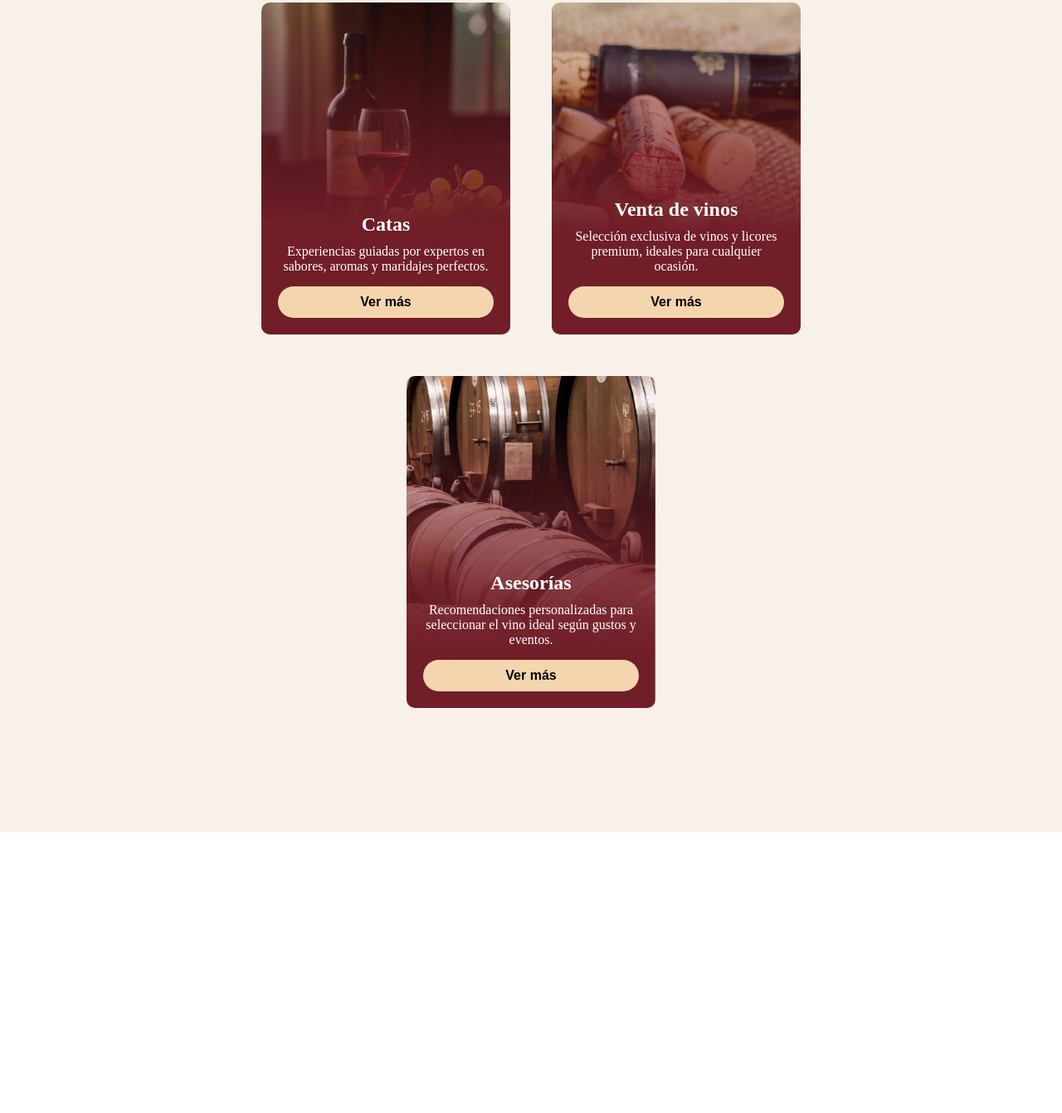
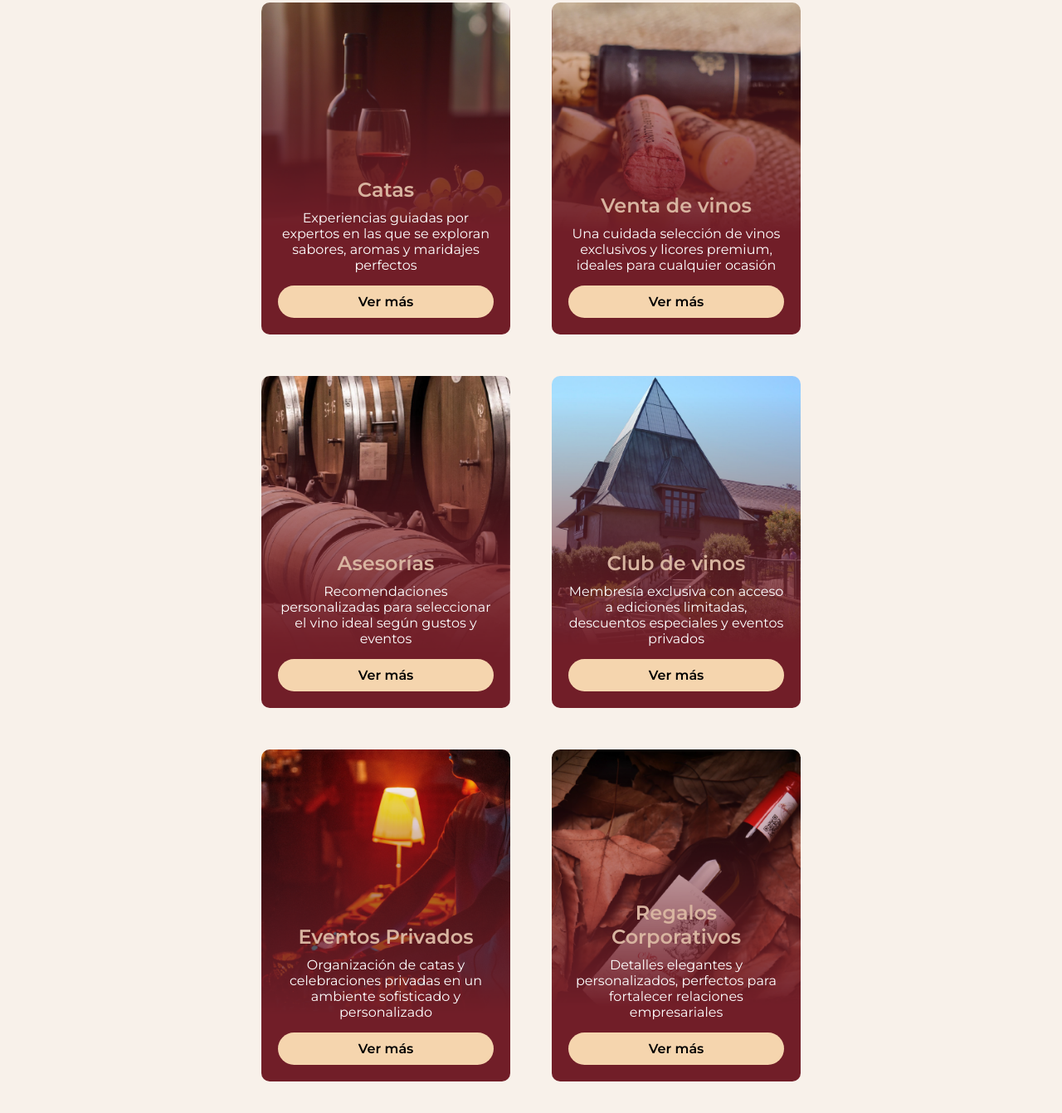
Before and after one commit to jdlemus42/vinos, a plain HTML site: page index.html in a window 1280 px wide. Shown: the part 867-2208 px from the top of the page at 83% size. Before the commit the page ends 1870 px from the top, so only its background shows below. Drawn offline with Linux system fonts and the light colour scheme.

Commit message:
Quinto commit

```diff
--- a/index.html
+++ b/index.html
@@ -12,10 +12,10 @@
         <img src="img/logosin.png" alt="Logo">
 
         <ul>
-            <li>Catas</li>
-            <li>Venta de vinos</li>
-            <li>Asesorías</li>
-            <li>Club de vinos</li>
+            <li><a href="#caticas">Catas</a></li>
+            <li><a href="#ventica">Venta de vinos</a></li>
+            <li><a href="#asesori">Asesorías</a></li>
+            <li><a href="#clubi">Club de vinos</a></li>
         </ul>
     </nav>
 
@@ -31,20 +31,36 @@
 
 
     <section class="section-card">
-        <div class="card" style="background-image: url('img/catas.png');">
+        <div class="card"  id="caticas" style="background-image: url('img/catas.png');">
             <h2>Catas</h2>
-            <p>Experiencias guiadas por expertos en sabores, aromas y maridajes perfectos.</p>
+            <p>Experiencias guiadas por expertos en las que se exploran sabores, aromas y maridajes perfectos</p>
             <button>Ver más</button>
         </div>
-        <div class="card" style="background-image: url('img/vinos.png');">
+        <div class="card" id="ventica" style="background-image: url('img/vinos.png');">
             <h2>Venta de vinos</h2>
-            <p>Selección exclusiva de vinos y licores premium, ideales para cualquier ocasión.</p>
+            <p>Una cuidada selección de vinos exclusivos y licores premium, ideales para cualquier ocasión</p>
             <button>Ver más</button>
         </div>
-        <div class="card" style="background-image: url('img/asesorias.png');">
+        <div class="card" id="asesori" style="background-image: url('img/asesorias.png');">
             <h2>Asesorías</h2>
-            <p>Recomendaciones personalizadas para seleccionar el vino ideal según gustos y eventos.</p>
+            <p>Recomendaciones personalizadas para seleccionar el vino ideal según gustos y eventos</p>
             <button>Ver más</button>
+        </div>
+        <div class="card" id="clubi" style="background-image: url('img/club.png');">
+            <h2>Club de vinos</h2>
+            <p>Membresía exclusiva con acceso a ediciones limitadas, descuentos especiales y eventos privados</p>
+            <button>Ver más</button>
+        </div>
+        <div class="card" style="background-image: url('img/eventos.png');">
+            <h2>Eventos Privados</h2>
+            <p>Organización de catas y celebraciones privadas en un ambiente sofisticado y personalizado</p>
+            <button>Ver más</button>
+        </div>
+        <div class="card" style="background-image: url('img/regalos.png');">
+            <h2>Regalos Corporativos</h2>
+            <p>Detalles elegantes y personalizados, perfectos para fortalecer relaciones empresariales</p>
+            <button>Ver más</button>
+        </div>
     </section>
 
 
--- a/style.css
+++ b/style.css
@@ -1,4 +1,8 @@
 @import url('https://fonts.googleapis.com/css2?family=Montserrat:ital,wght@0,100..900;1,100..900&display=swap');
+
+html {
+    scroll-behavior: smooth;
+}
 
 *{
     margin: 0;
@@ -30,6 +34,12 @@ nav ul {
 }
 nav ul li {
     margin-left: 20px;
+}
+
+nav ul li a {
+    color: #D8B4A0;
+    text-decoration: none;
+    font-weight: bold;
 }
 
 
@@ -72,7 +82,8 @@ nav ul li {
     font-size: 1em;
     cursor: pointer;
     border-radius: 20px;
-    font-weight: bold;
+    font-family: "Montserrat";
+    font-weight: 600;
 }
 
 
@@ -106,10 +117,15 @@ nav ul li {
 .card h2 {
     font-size: 1.5em;
     margin-bottom: 10px;
+    color: #D8B4A0;
+    font-family: "Montserrat";
+    font-weight: 600;
 }
 .card p {
     font-size: 1em;
     margin-bottom: 15px;
+    font-family: "Montserrat";
+    font-weight: 400;
 }
 .card button {
     background-color: #f5d5ae;
@@ -118,7 +134,8 @@ nav ul li {
     font-size: 1em;
     cursor: pointer;
     border-radius: 20px;
-    font-weight: bold;
+    font-family: "Montserrat";
+    font-weight: 600;
 }
 .card button:hover {
     background-color: #e0b895;
```
Also changed, not shown: img/club.png (renamed from img/1x/club.png), img/eventos.png (renamed from img/1x/eventos.png), img/regalos.png (renamed from img/1x/regalos.png).
